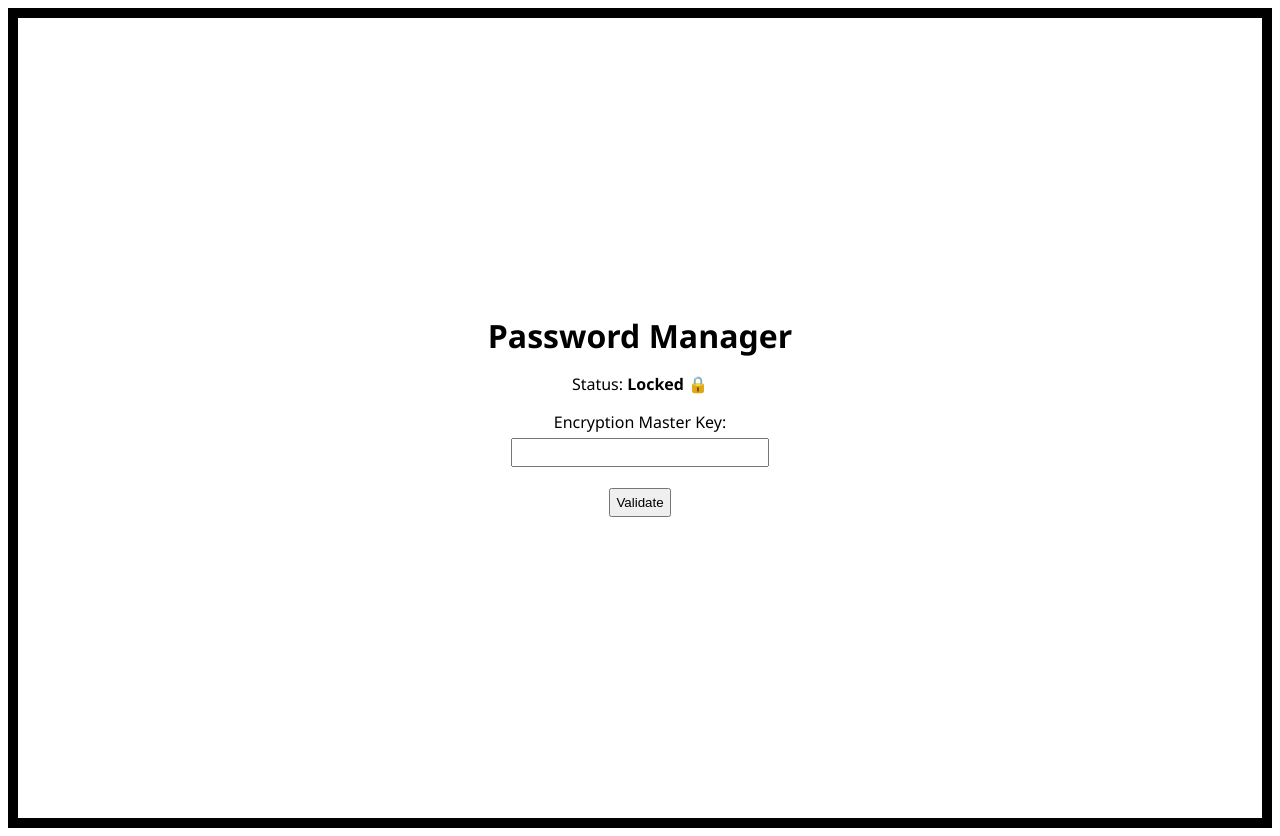
After one commit to hwalker928/ComputingNEA, a Flask app: page /login in a window 1280 px wide. The commit adds this page. Run offline with Flask 3, Linux system fonts and the light colour scheme.

Commit message:
start of login page

```diff
--- a/static/css/main.css
+++ b/static/css/main.css
@@ -2,3 +2,23 @@ body,
 p {
   font-family: 'Segoe UI', Tahoma, Geneva, Verdana, sans-serif;
 }
+
+.text-center {
+  text-align: center;
+}
+
+input {
+  padding: 5px;
+  margin: 5px;
+}
+
+input.large {
+  width: 80%;
+}
+
+div.container {
+  display: flex;
+  justify-content: center;
+  align-items: center;
+  height: 100vh;
+}
--- a/templates/base.html
+++ b/templates/base.html
@@ -4,12 +4,12 @@
 <head>
     <title>Password Manager</title>
     <link rel="stylesheet" href="{{ url_for('static', filename='css/main.css') }}">
+    <meta name="viewport" content="width=device-width, initial-scale=1.0">
 </head>
 
 <body>
-    <div style="padding: 1rem;">
-        {% block content %}{% endblock %}
-    </div>
+    {% block content %}{% endblock %}
+
 </body>
 
 </html>
--- a/templates/index.html
+++ /dev/null
@@ -1,5 +0,0 @@
-{% extends 'base.html' %}
-
-{% block content %}
-<h1 style="margin: 0;">Password Manager</h1>
-{% endblock %}
--- /dev/null
+++ b/templates/login.html
@@ -0,0 +1,20 @@
+{% extends 'base.html' %}
+
+{% block content %}
+<div class="container" style="border: 10px solid black;">
+    <div class="text-center">
+        <h1 style="margin: 0;">Password Manager</h1>
+        <p>Status: <span style="font-weight: bold;">Locked</span> 🔒</p>
+
+        <form action="{{ url_for('login_page') }}" method="post" style="margin-top: 1rem;">
+            <label for="encryptionkey">Encryption Master Key:</label>
+            <br />
+            <input type="password" id="encryptionkey" name="encryptionkey" required class="large">
+
+            <br />
+            <input type="submit" value="Validate" style="margin-top: 1rem;">
+        </form>
+    </div>
+</div>
+
+{% endblock %}
--- a/testing.py
+++ b/testing.py
@@ -1,10 +1,16 @@
-from flask import Flask, render_template
+from flask import Flask, render_template, redirect
 
 app = Flask(__name__)
 
 @app.route('/')
-def hello_world():
-    return render_template('index.html')
+def root():
+    # TODO: check if the user is logged in before redirecting to login page
+    return redirect('/login')
+
+@app.route('/login')
+def login_page():
+    return render_template('login.html')
+
 
 if __name__ == '__main__':
     app.run(debug=True)
```
